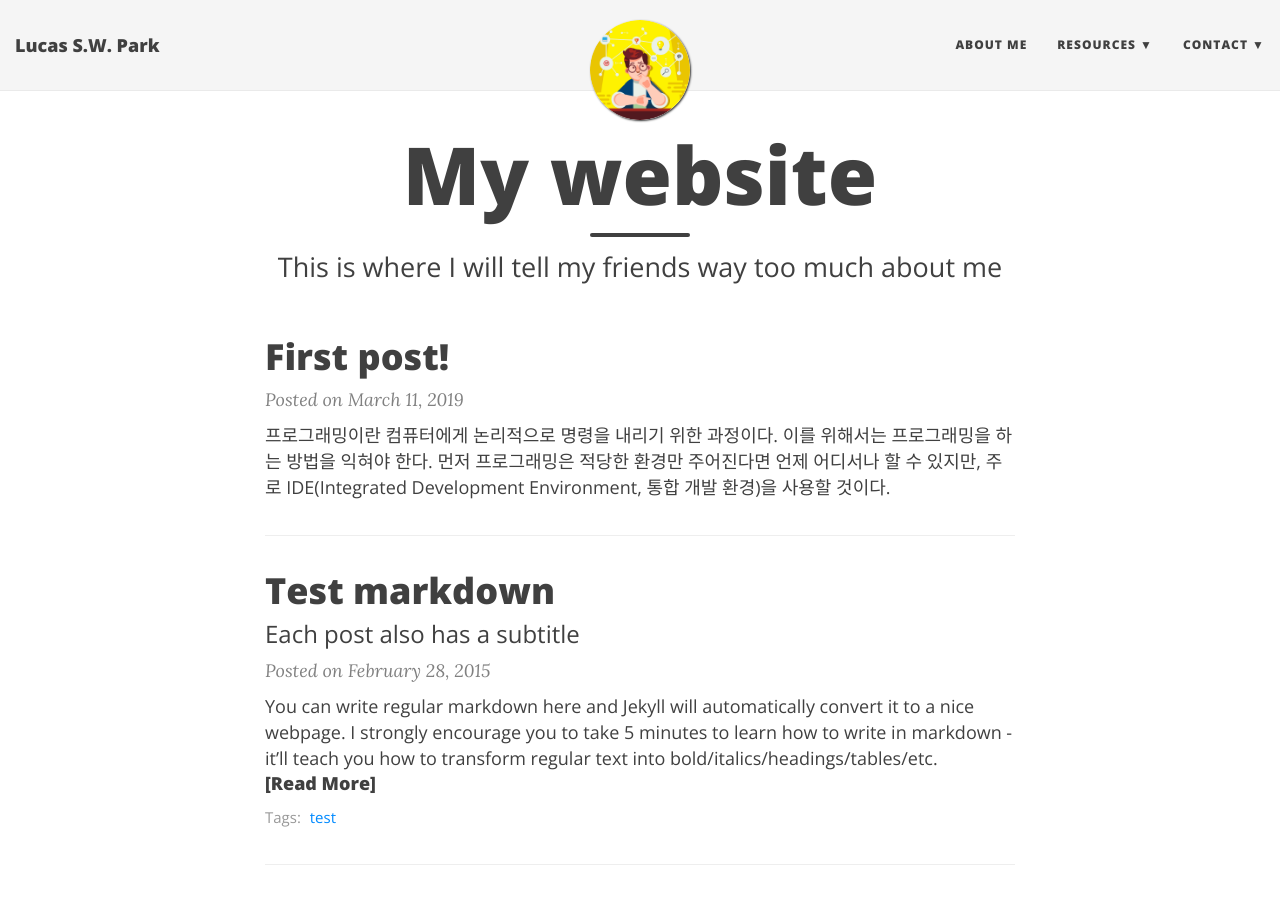
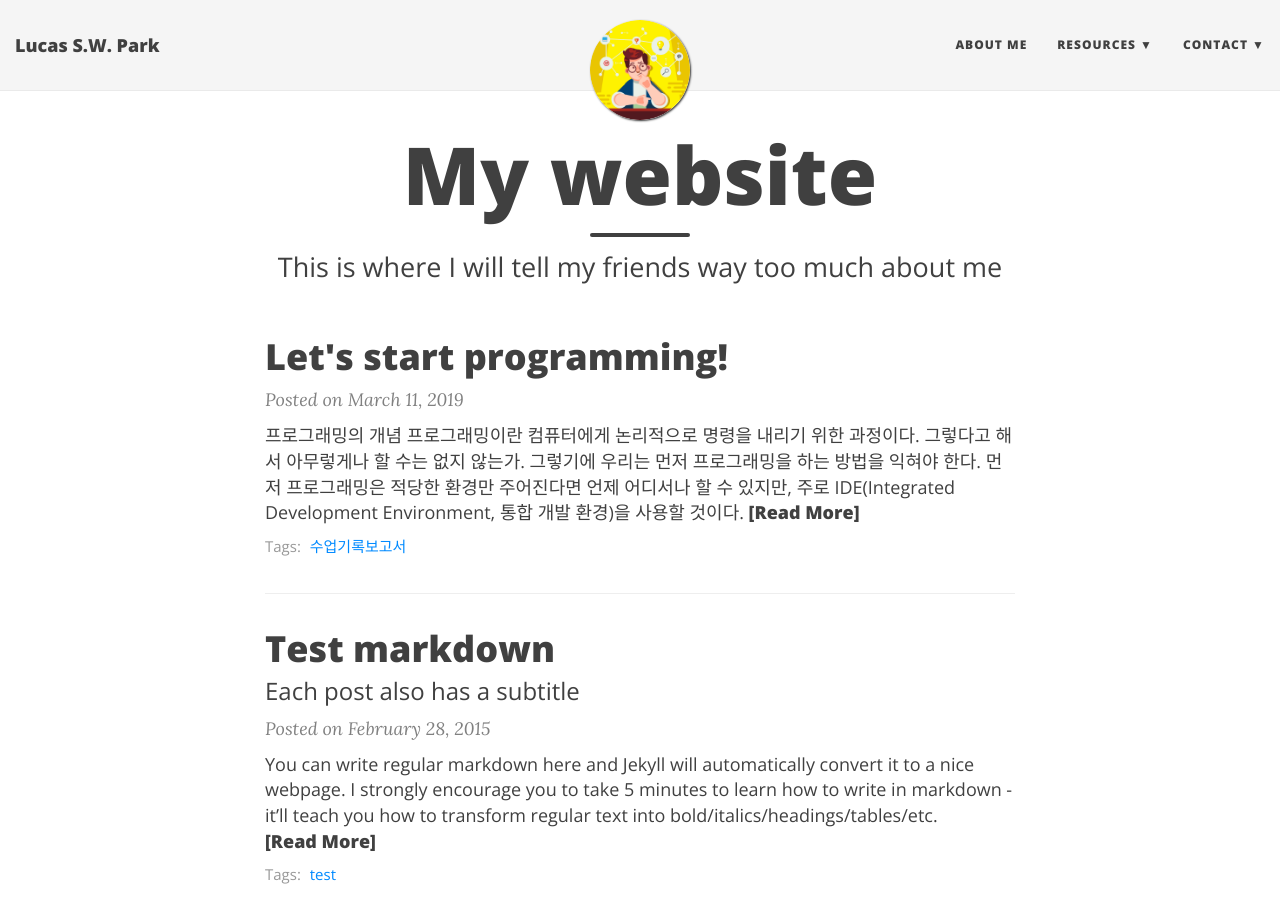
Before and after one commit to peeweeinkz/nks15.github.io, a Jekyll site: the page built from index.html, in a window 1280 px wide and 900 px high. Built offline with Jekyll 4.4.1, drawn with Linux system fonts in a browser that asks for light colours; nearby versions of some CDN libraries; the list of posts is cut into pages by our own code.

Commit message:
Update 2019-03-11-let's-start-programming.md

````diff
--- a/_posts/2019-03-11-let's-start-programming.md
+++ b/_posts/2019-03-11-let's-start-programming.md
@@ -1,7 +1,77 @@
 ---
 layout: post
-title: First post!
+title: Let's start programming!
 date: 2019-03-11 11:30:30
+tags: [수업기록보고서]
+comments: true
 ---
 
-프로그래밍이란 컴퓨터에게 논리적으로 명령을 내리기 위한 과정이다. 이를 위해서는 프로그래밍을 하는 방법을 익혀야 한다. 먼저 프로그래밍은 적당한 환경만 주어진다면 언제 어디서나 할 수 있지만, 주로 IDE(Integrated Development Environment, 통합 개발 환경)을 사용할 것이다.
+## 프로그래밍의 개념
+**프로그래밍**이란 컴퓨터에게 논리적으로 명령을 내리기 위한 과정이다. 그렇다고 해서 아무렇게나 할 수는 없지 않는가. 그렇기에 우리는 먼저 프로그래밍을 하는 방법을 익혀야 한다. 먼저 프로그래밍은 적당한 환경만 주어진다면 언제 어디서나 할 수 있지만, 주로 **IDE(Integrated Development Environment, 통합 개발 환경)**을 사용할 것이다.
+
+
+
+You can write regular [markdown](http://markdowntutorial.com/) here and Jekyll will automatically convert it to a nice webpage.  I strongly encourage you to [take 5 minutes to learn how to write in markdown](http://markdowntutorial.com/) - it'll teach you how to transform regular text into bold/italics/headings/tables/etc.
+
+**Here is some bold text**
+
+## Here is a secondary heading
+
+Here's a useless table:
+
+| Number | Next number | Previous number |
+| :------ |:--- | :--- |
+| Five | Six | Four |
+| Ten | Eleven | Nine |
+| Seven | Eight | Six |
+| Two | Three | One |
+
+
+How about a yummy crepe?
+
+![Crepe](https://s3-media3.fl.yelpcdn.com/bphoto/cQ1Yoa75m2yUFFbY2xwuqw/348s.jpg)
+
+Here's a code chunk:
+
+~~~
+var foo = function(x) {
+  return(x + 5);
+}
+foo(3)
+~~~
+
+And here is the same code with syntax highlighting:
+
+```javascript
+var foo = function(x) {
+  return(x + 5);
+}
+foo(3)
+```
+
+And here is the same code yet again but with line numbers:
+
+{% highlight javascript linenos %}
+var foo = function(x) {
+  return(x + 5);
+}
+foo(3)
+{% endhighlight %}
+
+## Boxes
+You can add notification, warning and error boxes like this:
+
+### Notification
+
+{: .box-note}
+**Note:** This is a notification box.
+
+### Warning
+
+{: .box-warning}
+**Warning:** This is a warning box.
+
+### Error
+
+{: .box-error}
+**Error:** This is an error box.
````
